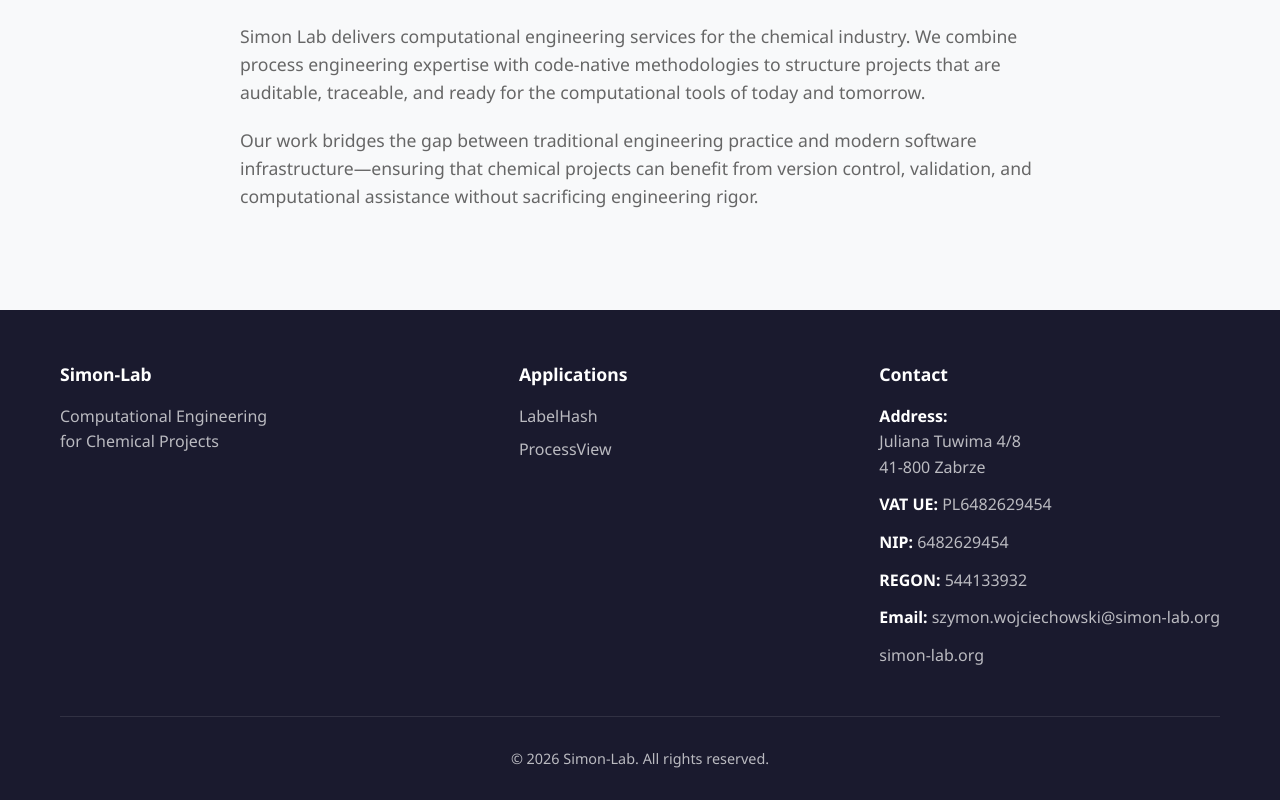
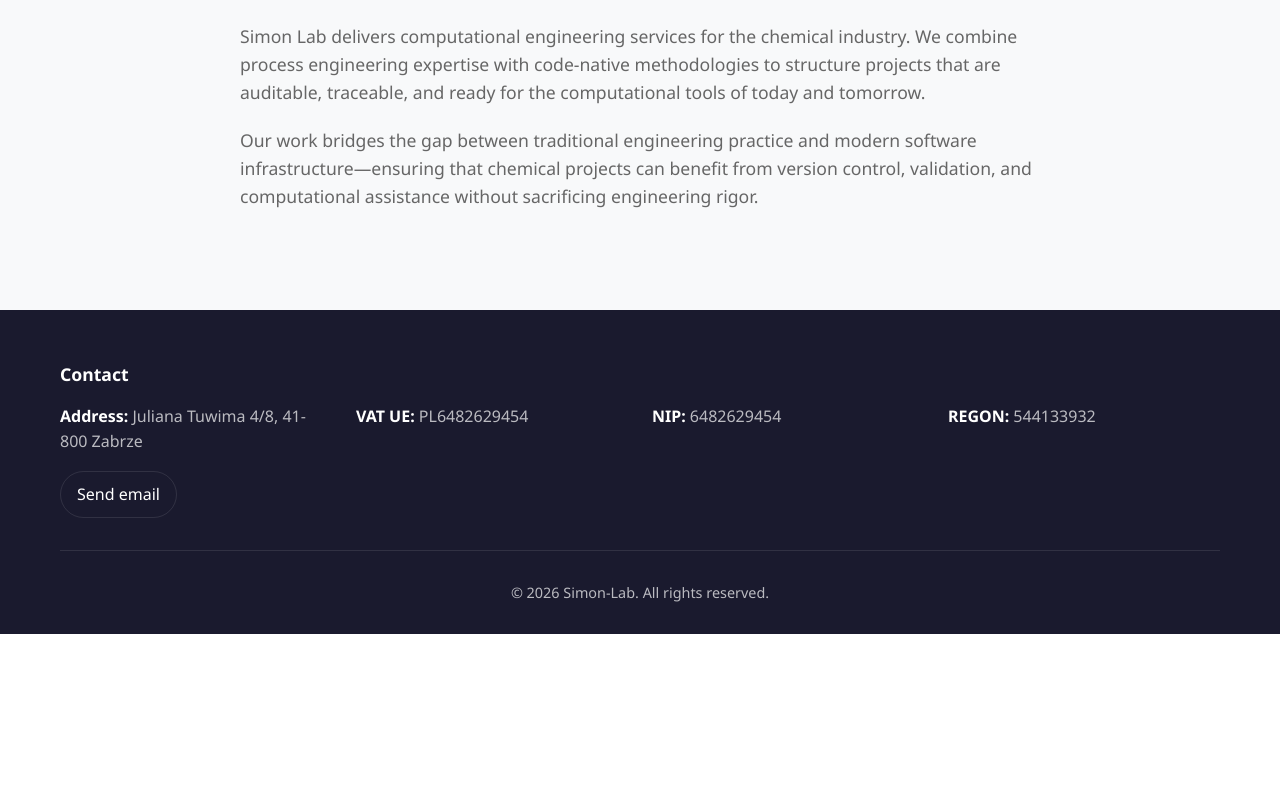
Before and after one commit to chickenT1000/simon-lab_main, a plain HTML site: page index.html in a window 1280 px wide. Shown: the part 4525-5325 px from the top of the page. After the commit the page ends 5159 px from the top, so only its background shows below. Drawn offline with Linux system fonts and the light colour scheme.

Commit message:
Simplify footer contact layout and hide public email
This replaces the tall footer columns with a compact full-width contact grid and removes direct email exposure from public pages.

Co-authored-by: factory-droid[bot] <138933559+factory-droid[bot]@users.noreply.github.com>

```diff
--- a/css/styles.css
+++ b/css/styles.css
@@ -329,11 +329,7 @@ section h2 {
 }
 
 .footer-content {
-    display: flex;
-    justify-content: space-between;
-    flex-wrap: wrap;
-    gap: 40px;
-    margin-bottom: 40px;
+    margin-bottom: 32px;
 }
 
 .footer-section h4 {
@@ -356,8 +352,19 @@ section h2 {
     color: var(--footer-text-muted);
 }
 
+.footer-section-contact {
+    width: 100%;
+}
+
+.footer-contact-list {
+    display: grid;
+    grid-template-columns: repeat(auto-fit, minmax(220px, 1fr));
+    gap: 16px 24px;
+    align-items: start;
+}
+
 .footer-contact-item {
-    margin-bottom: 12px;
+    margin: 0;
     line-height: 1.6;
 }
 
@@ -365,9 +372,20 @@ section h2 {
     color: var(--footer-text);
 }
 
-.footer-contact-item .email-contact a {
-    display: inline;
-    margin-bottom: 0;
+.footer-email-btn {
+    appearance: none;
+    border: 1px solid var(--footer-border);
+    background: transparent;
+    color: var(--footer-text);
+    padding: 10px 16px;
+    border-radius: 999px;
+    cursor: pointer;
+    font: inherit;
+    justify-self: start;
+}
+
+.footer-email-btn:hover {
+    background: rgba(255,255,255,0.08);
 }
 
 .footer-bottom {
@@ -751,8 +769,11 @@ section h2 {
     }
 
     .footer-content {
-        flex-direction: column;
-        gap: 30px;
+        margin-bottom: 24px;
+    }
+
+    .footer-contact-list {
+        grid-template-columns: 1fr;
     }
 
     .gallery-grid {
--- a/index.html
+++ b/index.html
@@ -43,7 +43,6 @@
         "alternateName": "Simon Lab",
         "url": "https://simon-lab.org/",
         "logo": "https://simon-lab.org/assets/logo.png",
-        "email": "mailto:szymon.wojciechowski@simon-lab.org",
         "description": "Computational Engineering for Chemical Projects. Code-native workflows making projects traceable, verifiable, and AI-ready.",
         "address": {
             "@type": "PostalAddress",
@@ -64,7 +63,7 @@
         "contactPoint": {
             "@type": "ContactPoint",
             "contactType": "sales",
-            "email": "szymon.wojciechowski@simon-lab.org",
+            "url": "https://simon-lab.org/#contact",
             "availableLanguage": ["en", "pl", "de"]
         }
     }
@@ -239,23 +238,15 @@
     <footer id="contact" class="footer">
         <div class="container">
             <div class="footer-content">
-                <div class="footer-section">
-                    <h4>Simon-Lab</h4>
-                    <p data-i18n="footer.tagline">Computational Engineering<br>for Chemical Projects</p>
-                </div>
-                <div class="footer-section">
-                    <h4 data-i18n="footer.apps_title">Applications</h4>
-                    <a href="apps/labelhash.html">LabelHash</a>
-                    <a href="apps/process-view.html">ProcessView</a>
-                </div>
-                <div class="footer-section">
+                <div class="footer-section footer-section-contact">
                     <h4 data-i18n="footer.contact_title">Contact</h4>
-                    <p class="footer-contact-item"><strong data-i18n="footer.address_label">Address:</strong><br>Juliana Tuwima 4/8<br>41-800 Zabrze</p>
-                    <p class="footer-contact-item"><strong data-i18n="footer.vat_label">VAT UE:</strong> PL6482629454</p>
-                    <p class="footer-contact-item"><strong data-i18n="footer.nip_label">NIP:</strong> 6482629454</p>
-                    <p class="footer-contact-item"><strong data-i18n="footer.regon_label">REGON:</strong> 544133932</p>
-                    <p class="footer-contact-item"><strong data-i18n="footer.email_label">Email:</strong> <span class="email-contact" data-user="szymon.wojciechowski" data-domain="simon-lab.org"></span></p>
-                    <a href="https://simon-lab.org">simon-lab.org</a>
+                    <div class="footer-contact-list">
+                        <p class="footer-contact-item"><strong data-i18n="footer.address_label">Address:</strong> Juliana Tuwima 4/8, 41-800 Zabrze</p>
+                        <p class="footer-contact-item"><strong data-i18n="footer.vat_label">VAT UE:</strong> PL6482629454</p>
+                        <p class="footer-contact-item"><strong data-i18n="footer.nip_label">NIP:</strong> 6482629454</p>
+                        <p class="footer-contact-item"><strong data-i18n="footer.regon_label">REGON:</strong> 544133932</p>
+                        <button type="button" class="footer-email-btn email-contact" data-user="szymon.wojciechowski" data-domain="simon-lab.org" data-i18n="footer.email_cta">Send email</button>
+                    </div>
                 </div>
             </div>
             <div class="footer-bottom" data-i18n="footer.copyright">
--- a/js/main.js
+++ b/js/main.js
@@ -21,13 +21,15 @@ document.addEventListener('DOMContentLoaded', function() {
         });
     }
 
-    // Email obfuscation - decode on page load
+    // Email obfuscation - create mail action on click only
     document.querySelectorAll('.email-contact').forEach(function(el) {
         const user = el.dataset.user;
         const domain = el.dataset.domain;
         if (user && domain) {
             const email = user + '@' + domain;
-            el.innerHTML = '<a href="ma' + 'ilto:' + email + '">' + email + '</a>';
+            el.addEventListener('click', function() {
+                window.location.href = 'ma' + 'ilto:' + email;
+            });
         }
     });
 
--- a/lang/de.json
+++ b/lang/de.json
@@ -91,6 +91,7 @@
     "nip_label": "NIP:",
     "regon_label": "REGON:",
     "email_label": "E-Mail:",
+    "email_cta": "E-Mail senden",
     "copyright": "© 2026 Simon-Lab. Alle Rechte vorbehalten."
   },
   "common": {
--- a/lang/en.json
+++ b/lang/en.json
@@ -91,6 +91,7 @@
     "nip_label": "NIP:",
     "regon_label": "REGON:",
     "email_label": "Email:",
+    "email_cta": "Send email",
     "copyright": "© 2026 Simon-Lab. All rights reserved."
   },
   "common": {
--- a/lang/pl.json
+++ b/lang/pl.json
@@ -91,6 +91,7 @@
     "nip_label": "NIP:",
     "regon_label": "REGON:",
     "email_label": "Email:",
+    "email_cta": "Wyślij email",
     "copyright": "© 2026 Simon-Lab. Wszelkie prawa zastrzeżone."
   },
   "common": {
```
Also changed, not shown: apps/labelhash.html (+8 -16 lines), apps/process-view.html (+8 -16 lines), llms.txt, 3 other files.
